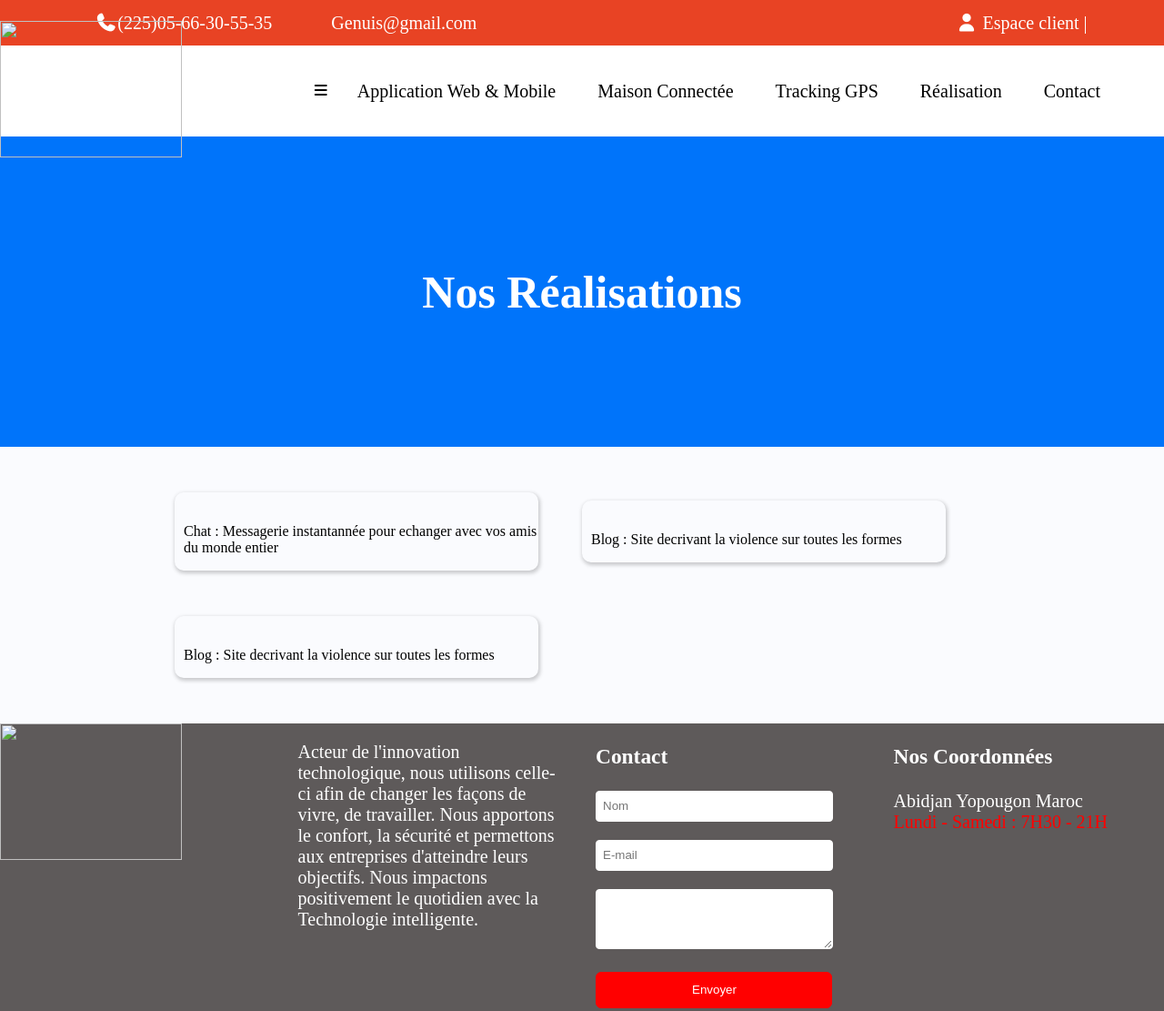
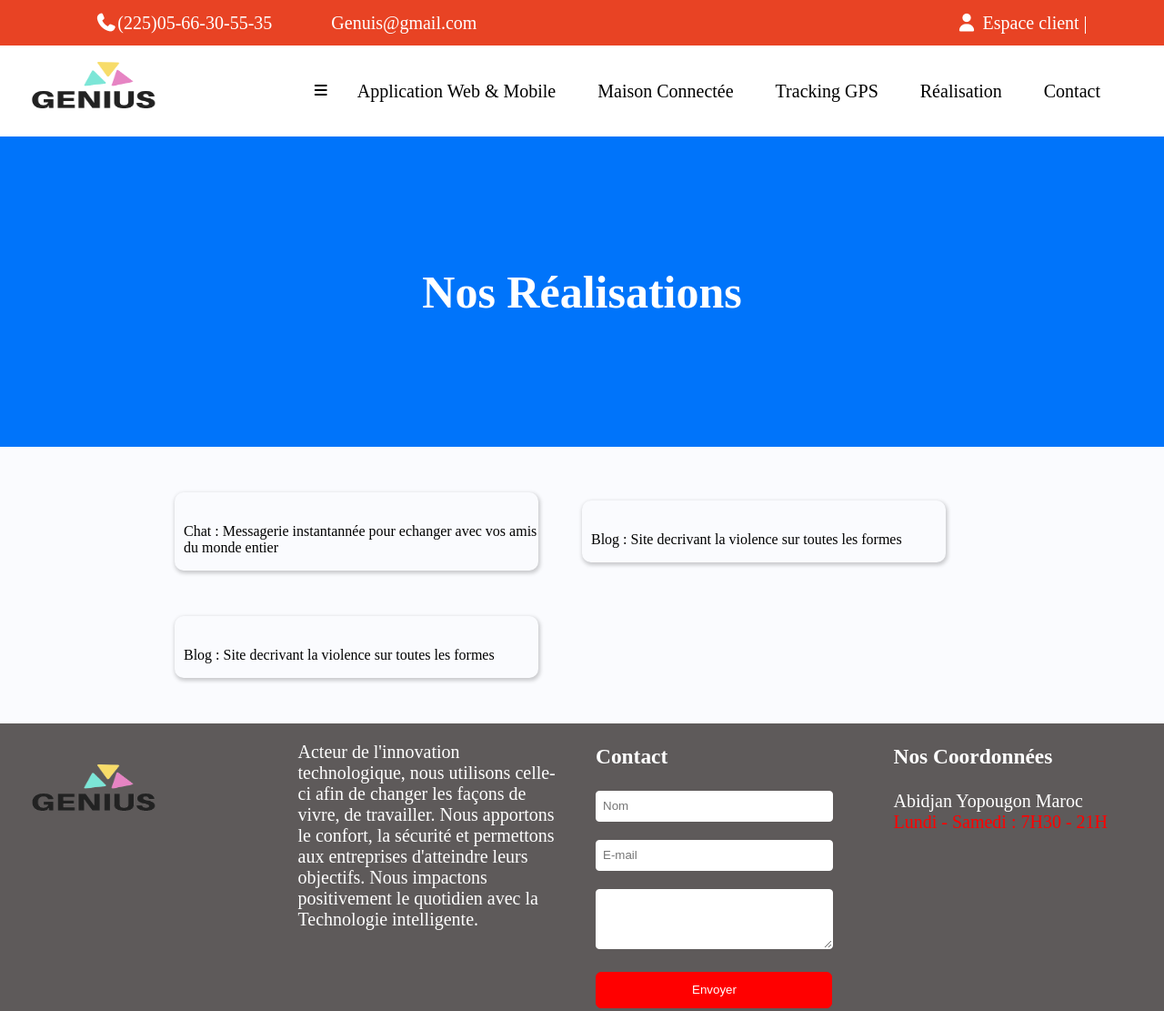
Before and after one commit to el-hack/el-hack.github.io, a plain HTML site: page realisation.html in a window 1280 px wide. Shown: the top 1111 px of the page at 91% size. Drawn offline with Linux system fonts and the light colour scheme; a script that the page names is missing; some icons are missing.

Commit message:
Update realisation.html

```diff
--- a/realisation.html
+++ b/realisation.html
@@ -27,7 +27,7 @@
         </div>
         <div class="second-nav">
             <div class="logo">
-                <img src="asset/images/logo.png" alt="">
+                <img src="images/logo.png" alt="">
             </div>
             <div class="hambeurger">
                 <i class="fa fa-bars"></i>
@@ -65,7 +65,7 @@
     <div class="footer">
         <section class="avant-footer">
             <div class="footer-logo">
-                <img src="asset/images/logo.png" alt="">
+                <img src="images/logo.png" alt="">
             </div>
             <div class="footer-info">
                 Acteur de l'innovation technologique, nous utilisons celle-ci afin de changer les façons de vivre,
```
